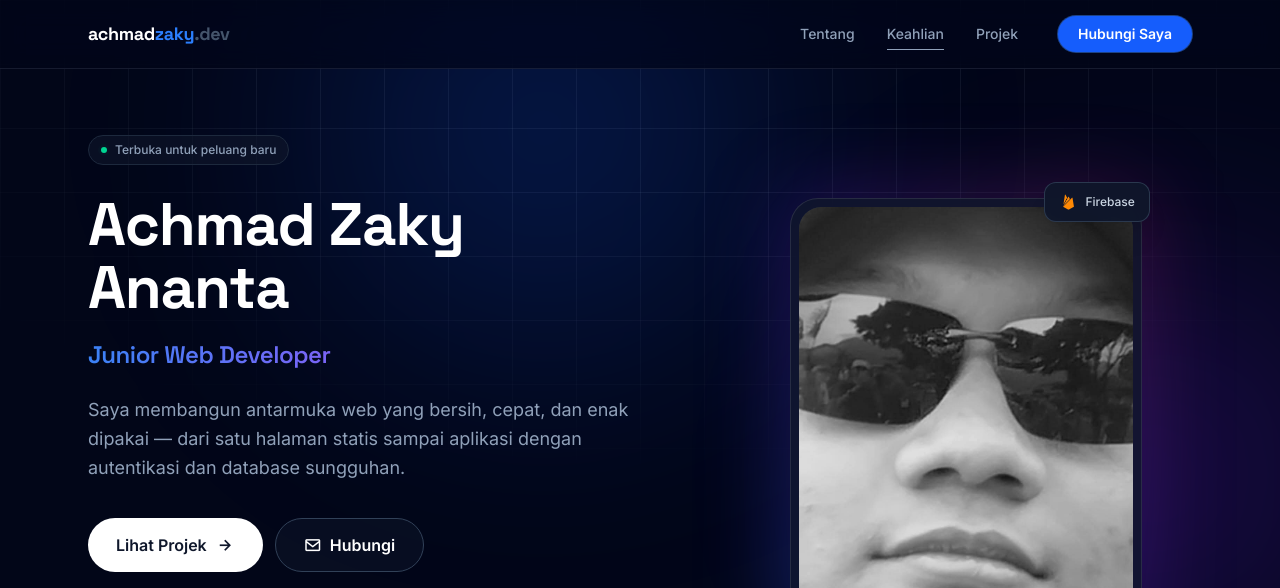
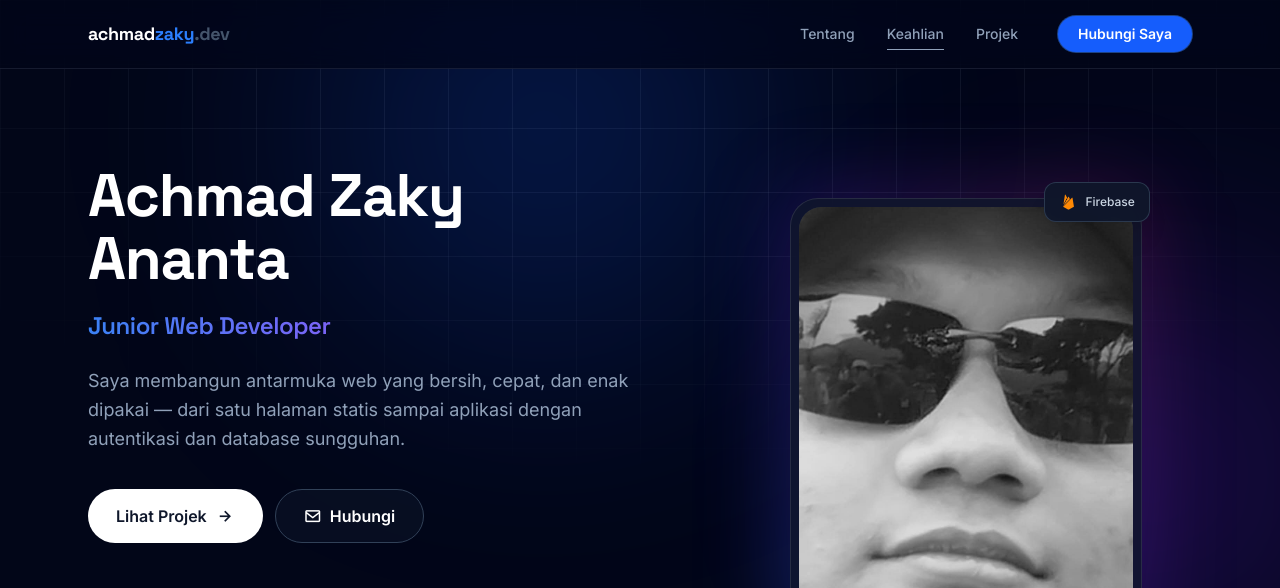
Before and after one commit to zcraft1176-cloud/Prtofolioku, a website: page index.html in a window 1280 px wide. Shown: the top 588 px of the page. Drawn offline with nearby package versions, Linux system fonts and the light colour scheme.

Commit message:
Hapus badge status di hero

```diff
--- a/index.html
+++ b/index.html
@@ -165,14 +165,6 @@
 
                 <!-- Teks -->
                 <div>
-                    <span class="reveal inline-flex items-center gap-2 rounded-full border border-slate-800 bg-slate-900/60 px-3 py-1.5 text-xs font-medium text-slate-400 mb-7">
-                        <span class="relative flex h-1.5 w-1.5">
-                            <span class="absolute inline-flex h-full w-full rounded-full bg-emerald-400 opacity-75 animate-ping"></span>
-                            <span class="relative inline-flex h-1.5 w-1.5 rounded-full bg-emerald-400"></span>
-                        </span>
-                        Terbuka untuk peluang baru
-                    </span>
-
                     <h1 class="reveal text-4xl sm:text-5xl lg:text-6xl font-display font-bold text-white leading-[1.05] mb-5" style="--d:80ms">
                         Achmad Zaky<br>Ananta
                     </h1>
```
Also changed, not shown: src/output.css.
